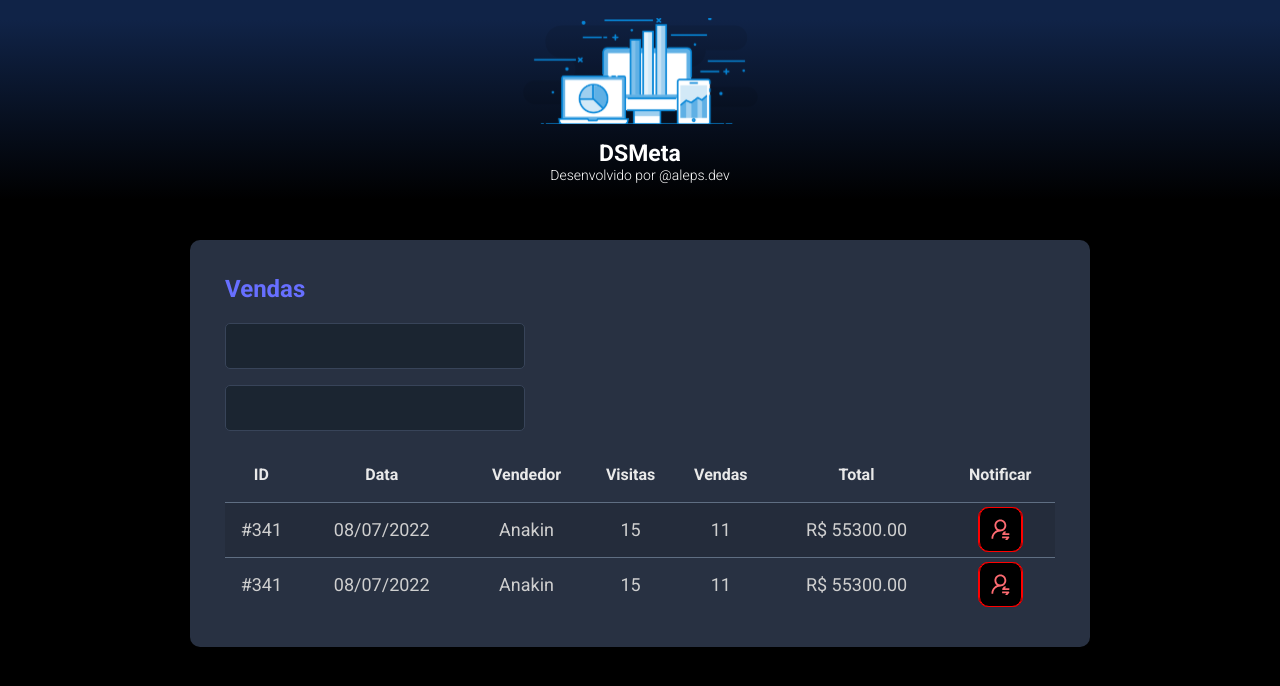
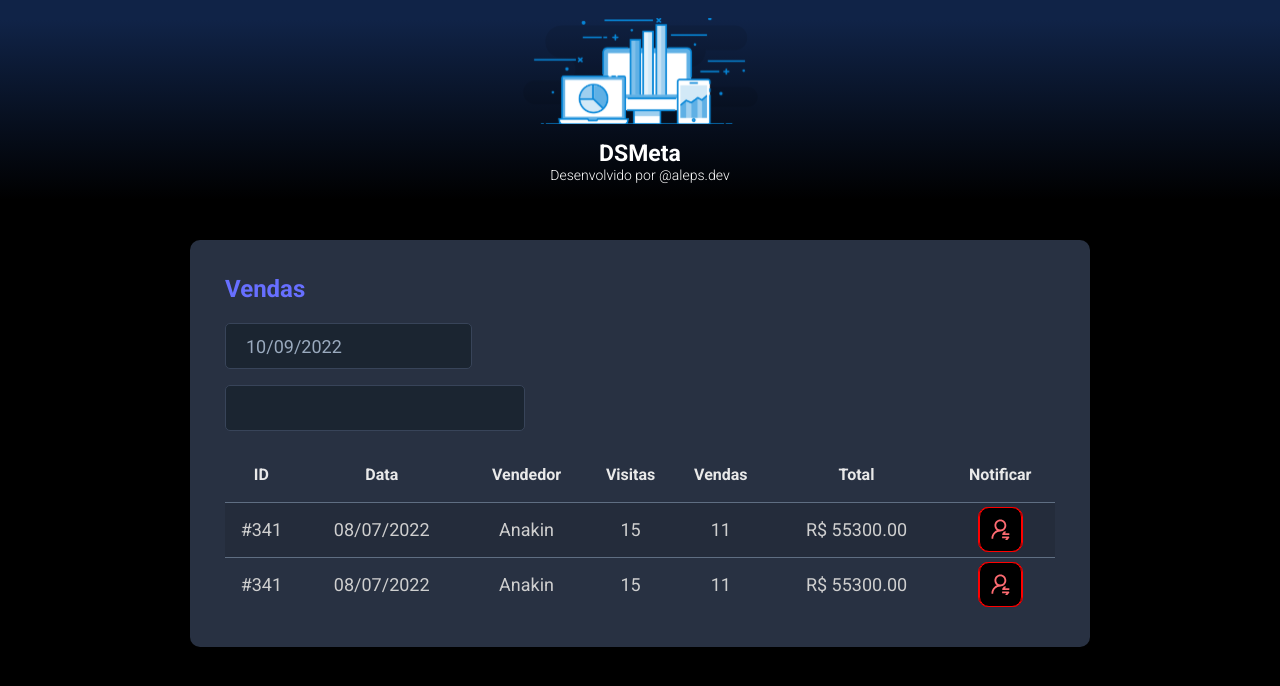
Before and after one commit to alepsdev/dsmeta-client, a React (Vite) app: page / in a window 1280 px wide. Shown: the top 686 px of the page. Built offline with nearby package versions, Linux system fonts and the light colour scheme.

Commit message:
add datepicker on sales card

```diff
--- a/package.json
+++ b/package.json
@@ -9,7 +9,9 @@
     "preview": "vite preview"
   },
   "dependencies": {
+    "@types/react-datepicker": "4.4.2",
     "react": "^18.2.0",
+    "react-datepicker": "4.8.0",
     "react-dom": "^18.2.0"
   },
   "devDependencies": {
--- a/src/components/SalesCard/index.tsx
+++ b/src/components/SalesCard/index.tsx
@@ -1,5 +1,7 @@
 import NotificationButton from "../NotificationButton"
 import './styles.css';
+import Datepicker from "react-datepicker";
+import "react-datepicker/dist/react-datepicker.css";
 
 
 function SalesCard() {
@@ -9,7 +11,12 @@
             <h2 className="dsmeta-sales-title">Vendas</h2>
             <div>
                 <div className="dsmeta-form-control-container">
-                   <input className="dsmeta-form-control" type="text"/>
+                   <Datepicker
+                        selected={new Date()}
+                        onChange={(date: Date) => {}}
+                        className="dsmeta-form-control"
+                        dateFormat="dd/MM/yyyy"
+                    />
                 </div>
                 <div className="dsmeta-form-control-container">
                 <input className="dsmeta-form-control" type="text"/>
```
Also changed, not shown: 1 other file (tests, documents, lock files or other folders).
